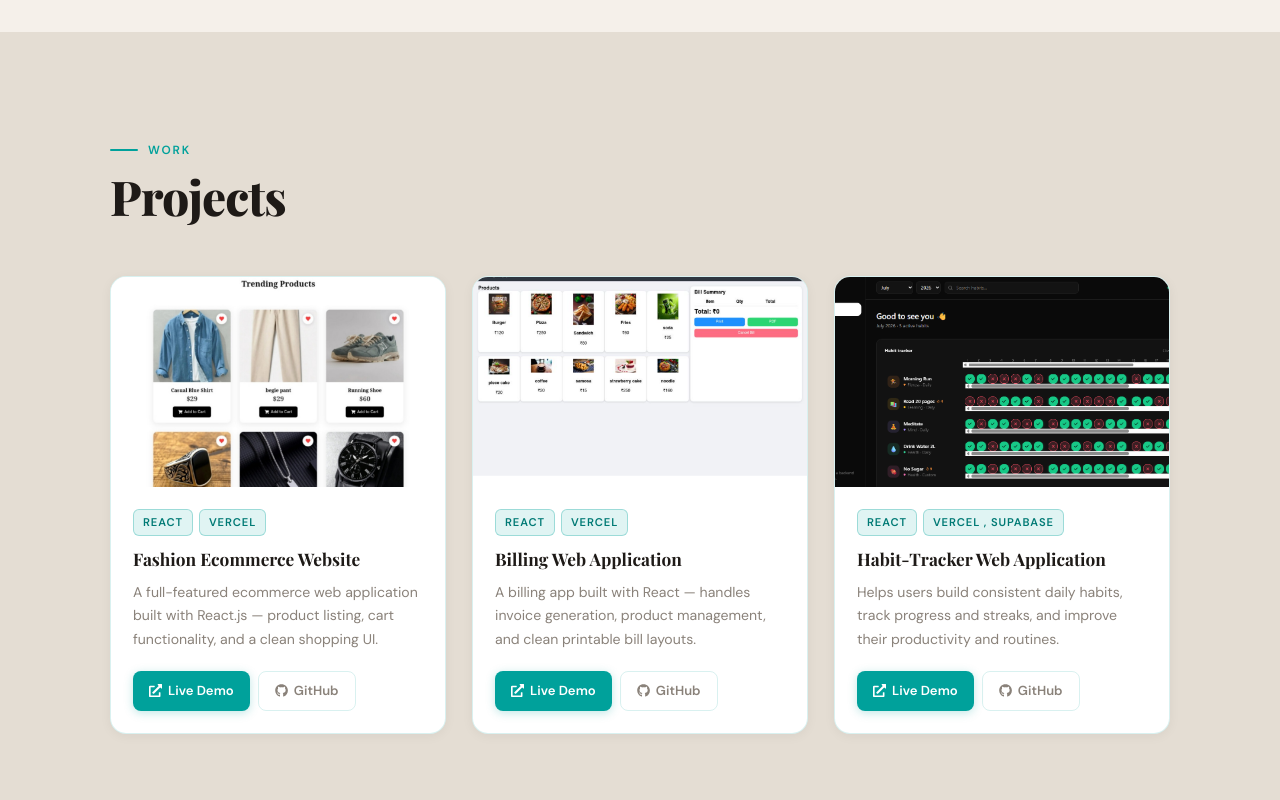
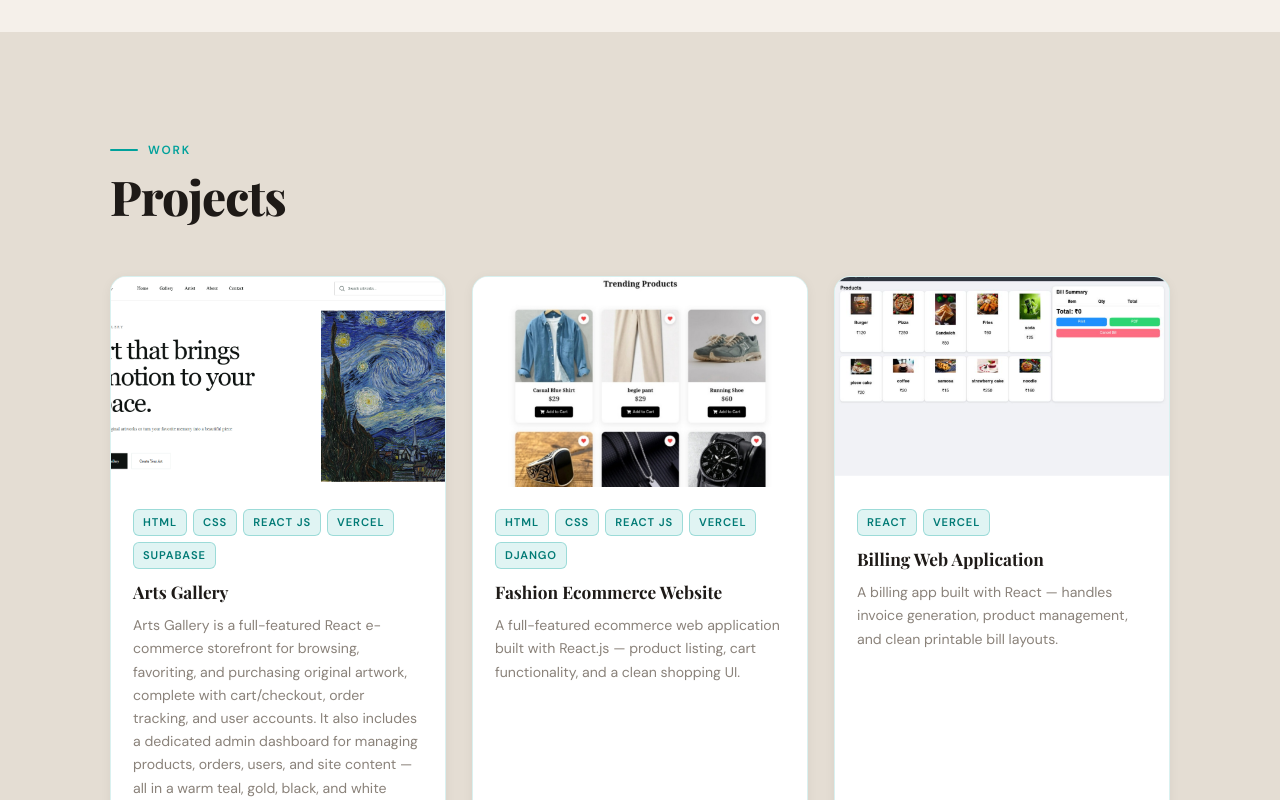
Before and after one commit to mussammilshathik21/portfolio, a React (Vite) app: page / in a window 1280 px wide. Shown: the part 2000-2800 px from the top of the page. Built offline with nearby package versions, Linux system fonts and the light colour scheme; a web font is replaced by a local one.

Commit message:
added project

```diff
--- a/src/components/Project.jsx
+++ b/src/components/Project.jsx
@@ -2,16 +2,25 @@ import ProjectCard from './ProjectCard'
 import pro1        from '../assets/Project1.jpg'
 import billingweb  from '../assets/billingweb.png'
 import tracker from '../assets/tracker.png'
+import artgallery from '../assets/artgallery.png'
 import './Project.css'
 
 const PROJECTS = [
+  {
+    image:       artgallery,
+    title:       'Arts Gallery',
+    description: 'Arts Gallery is a full-featured React e-commerce storefront for browsing, favoriting, and purchasing original artwork, complete with cart/checkout, order tracking, and user accounts. It also includes a dedicated admin dashboard for managing products, orders, users, and site content — all in a warm teal, gold, black, and white theme.',
+    live:        'https://art-gallery-bay-nine.vercel.app/',
+    github:      'https://github.com/mussammilshathik21/art-gallery',
+    tags:        ['Html','css','React Js', 'Vercel','Supabase'],
+  },
   {
     image:       pro1,
     title:       'Fashion Ecommerce Website',
     description: 'A full-featured ecommerce web application built with React.js — product listing, cart functionality, and a clean shopping UI.',
     live:        'https://react-ecommerce-frontend-only.vercel.app/',
     github:      'https://github.com/mussammilshathik21/react-ecommerce-frontend-only',
-    tags:        ['React', 'Vercel'],
+    tags:        ['Html','css','React Js', 'Vercel','Django'],
   },
   {
     image:       billingweb,
```
Also changed, not shown: src/assets/artgallery.png (added).
